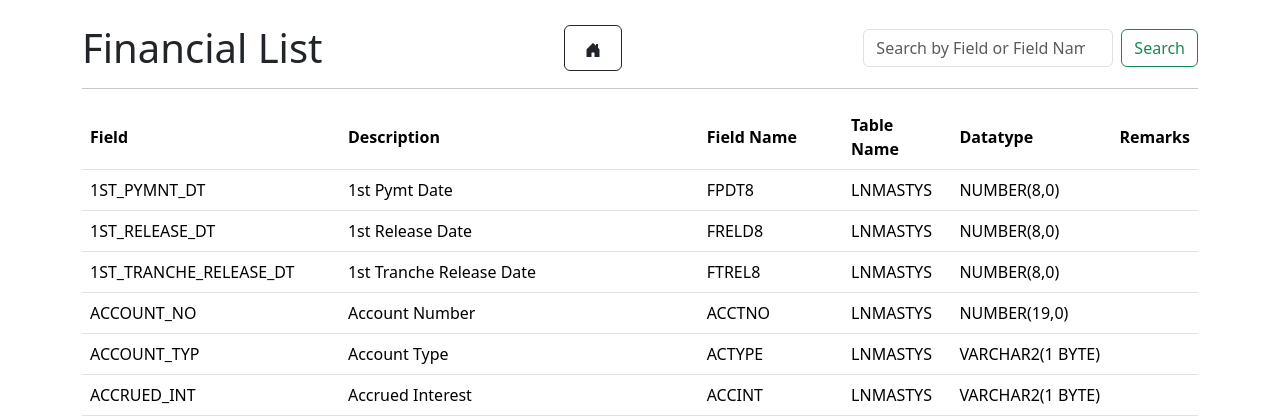
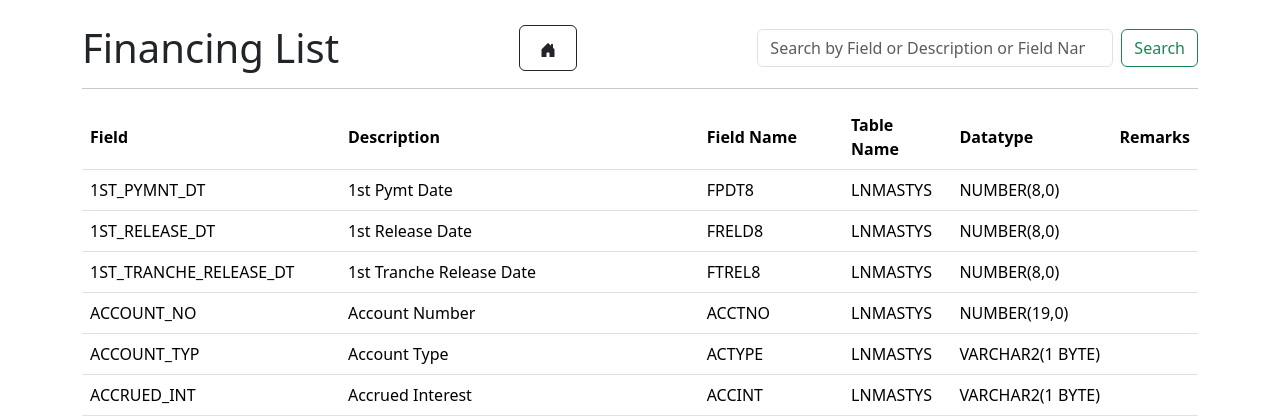
Before and after one commit to spicychicken23/DataDictionaryBR, a Django app: page /datas/financings/ in a window 1280 px wide. Shown: the top 417 px of the page. Run offline with Django 5.2, Linux system fonts and the light colour scheme; data comes from the database, SQL or seed files in the repository; some libraries are stand-ins or nearby versions.

Commit message:
more minor tweaks on UI

```diff
--- a/datas/templates/datas/cif_list.html
+++ b/datas/templates/datas/cif_list.html
@@ -28,7 +28,7 @@
                 <path d="M6.5 14.5v-3.505c0-.245.25-.495.5-.495h2c.25 0 .5.25.5.5v3.5a.5.5 0 0 0 .5.5h4a.5.5 0 0 0 .5-.5v-7a.5.5 0 0 0-.146-.354L13 5.793V2.5a.5.5 0 0 0-.5-.5h-1a.5.5 0 0 0-.5.5v1.293L8.354 1.146a.5.5 0 0 0-.708 0l-6 6A.5.5 0 0 0 1.5 7.5v7a.5.5 0 0 0 .5.5h4a.5.5 0 0 0 .5-.5"/>
               </svg></a>
             <form class="d-flex" id="search-form">
-                <input class="form-control me-2" type="search" id="search-input" placeholder="Search by Field or Field Name" aria-label="Search" style="width: 250px">
+                <input class="form-control me-2" type="search" id="search-input" placeholder="Search by Field or Description or Field Name" aria-label="Search" style="width: 356px">
                 <button class="btn btn-outline-success" type="submit">Search</button>
             </form>
         </div>
--- a/datas/templates/datas/col_list.html
+++ b/datas/templates/datas/col_list.html
@@ -27,7 +27,7 @@
                 <path d="M6.5 14.5v-3.505c0-.245.25-.495.5-.495h2c.25 0 .5.25.5.5v3.5a.5.5 0 0 0 .5.5h4a.5.5 0 0 0 .5-.5v-7a.5.5 0 0 0-.146-.354L13 5.793V2.5a.5.5 0 0 0-.5-.5h-1a.5.5 0 0 0-.5.5v1.293L8.354 1.146a.5.5 0 0 0-.708 0l-6 6A.5.5 0 0 0 1.5 7.5v7a.5.5 0 0 0 .5.5h4a.5.5 0 0 0 .5-.5"/>
               </svg></a>
             <form class="d-flex" id="search-form">
-                <input class="form-control me-2" type="search" id="search-input" placeholder="Search by Field or Field Name" aria-label="Search" style="width: 250px">
+                <input class="form-control me-2" type="search" id="search-input" placeholder="Search by Field or Description or Field Name" aria-label="Search" style="width: 356px">
                 <button class="btn btn-outline-success" type="submit">Search</button>
             </form>
         </div>
--- a/datas/templates/datas/dep_list.html
+++ b/datas/templates/datas/dep_list.html
@@ -29,7 +29,7 @@
             <path d="M6.5 14.5v-3.505c0-.245.25-.495.5-.495h2c.25 0 .5.25.5.5v3.5a.5.5 0 0 0 .5.5h4a.5.5 0 0 0 .5-.5v-7a.5.5 0 0 0-.146-.354L13 5.793V2.5a.5.5 0 0 0-.5-.5h-1a.5.5 0 0 0-.5.5v1.293L8.354 1.146a.5.5 0 0 0-.708 0l-6 6A.5.5 0 0 0 1.5 7.5v7a.5.5 0 0 0 .5.5h4a.5.5 0 0 0 .5-.5"/>
           </svg></a>
     <form class="d-flex" id="search-form">
-            <input class="form-control me-2" type="search" id="search-input" placeholder="Search by Field" aria-label="Search">
+            <input class="form-control me-2" type="search" id="search-input" placeholder="Search by Field or Description" aria-label="Search" style = "width: 255px">
             <button class="btn btn-outline-success" type="submit">Search</button>
         </form>
     </div>
--- a/datas/templates/datas/depro_list.html
+++ b/datas/templates/datas/depro_list.html
@@ -27,7 +27,7 @@
                 <path d="M6.5 14.5v-3.505c0-.245.25-.495.5-.495h2c.25 0 .5.25.5.5v3.5a.5.5 0 0 0 .5.5h4a.5.5 0 0 0 .5-.5v-7a.5.5 0 0 0-.146-.354L13 5.793V2.5a.5.5 0 0 0-.5-.5h-1a.5.5 0 0 0-.5.5v1.293L8.354 1.146a.5.5 0 0 0-.708 0l-6 6A.5.5 0 0 0 1.5 7.5v7a.5.5 0 0 0 .5.5h4a.5.5 0 0 0 .5-.5"/>
               </svg></a>
             <form class="d-flex" id="search-form">
-                <input class="form-control me-2" type="search" id="search-input" placeholder="Search by Field" aria-label="Search">
+                <input class="form-control me-2" type="search" id="search-input" placeholder="Search by Field or Description" aria-label="Search" style="width: 255px">
                 <button class="btn btn-outline-success" type="submit">Search</button>
             </form>
         </div>
--- a/datas/templates/datas/fin_list.html
+++ b/datas/templates/datas/fin_list.html
@@ -3,7 +3,7 @@
 <head>
     <meta charset="UTF-8">
     <meta name="viewport" content="width=device-width, initial-scale=1.0">
-    <title>Financial List</title>
+    <title>Financing List</title>
     {% load static %}
     <!-- Bootstrap CSS -->
     <link href="{% static 'bootstrap/css/bootstrap.min.css' %}" rel="stylesheet">
@@ -22,12 +22,12 @@
 <body>
     <div class="container mt-4">
         <div class="d-flex justify-content-between align-items-center mb-3">
-            <h1 class="mb-0">Financial List</h1>
+            <h1 class="mb-0">Financing List</h1>
             <a href="{% url 'front_page' %}" class="btn btn-outline-dark"> <svg xmlns="http://www.w3.org/2000/svg" width="16" height="16" fill="currentColor" class="bi bi-house-door-fill" viewBox="0 0 16 16">
                 <path d="M6.5 14.5v-3.505c0-.245.25-.495.5-.495h2c.25 0 .5.25.5.5v3.5a.5.5 0 0 0 .5.5h4a.5.5 0 0 0 .5-.5v-7a.5.5 0 0 0-.146-.354L13 5.793V2.5a.5.5 0 0 0-.5-.5h-1a.5.5 0 0 0-.5.5v1.293L8.354 1.146a.5.5 0 0 0-.708 0l-6 6A.5.5 0 0 0 1.5 7.5v7a.5.5 0 0 0 .5.5h4a.5.5 0 0 0 .5-.5"/>
               </svg></a>
             <form class="d-flex" id="search-form">
-                <input class="form-control me-2" type="search" id="search-input" placeholder="Search by Field or Field Name" aria-label="Search" style="width: 250px">
+                <input class="form-control me-2" type="search" id="search-input" placeholder="Search by Field or Description or Field Name" aria-label="Search" style="width: 356px">
                 <button class="btn btn-outline-success" type="submit">Search</button>
             </form>
         </div>
--- a/datas/views.py
+++ b/datas/views.py
@@ -12,7 +12,7 @@ def dep_list(request):
 
     query = request.GET.get('q')
     if query:
-        deposits = Deposit.objects.filter(field__icontains=query)
+        deposits = Deposit.objects.filter(field__icontains=query) | Deposit.objects.filter(description__icontains=query)
     else:
         deposits = Deposit.objects.all()
 
@@ -27,7 +27,7 @@ def dep_list(request):
 def depro_list(request):
     query = request.GET.get('q')
     if query:
-        depros = DepositProduct.objects.filter(field__icontains=query)
+        depros = DepositProduct.objects.filter(field__icontains=query) | DepositProduct.objects.filter(descriptiom__icontains=query)
     else:
         depros = DepositProduct.objects.all()
 
@@ -41,7 +41,7 @@ def depro_list(request):
 def cif_list(request):
     query = request.GET.get('q')
     if query:
-        cifs = CIF.objects.filter(field__icontains=query) | CIF.objects.filter(field_name__icontains=query)
+        cifs = CIF.objects.filter(field__icontains=query) | CIF.objects.filter(field_name__icontains=query) | CIF.objects.filter(description__icontains=query)
     else:
         cifs = CIF.objects.all()
 
@@ -55,7 +55,7 @@ def cif_list(request):
 def fin_list(request):
     query = request.GET.get('q')
     if query:
-        fins = Financing.objects.filter(field__icontains=query) | Financing.objects.filter(field_name__icontains=query)
+        fins = Financing.objects.filter(field__icontains=query) | Financing.objects.filter(field_name__icontains=query) | Financing.objects.filter(description__icontains=query)
     else:
         fins = Financing.objects.all()
 
@@ -69,7 +69,7 @@ def fin_list(request):
 def col_list(request):
     query = request.GET.get('q')
     if query:
-        cols = Collateral.objects.filter(field__icontains=query) | Collateral.objects.filter(field_name__icontains=query)
+        cols = Collateral.objects.filter(field__icontains=query) | Collateral.objects.filter(field_name__icontains=query) | Collateral.objects.filter(description__icontains=query)
     else:
         cols = Collateral.objects.all()
 
```
Also changed, not shown: datas/templates/datas/front_page.html (+4 -3 lines), 1 other file.
